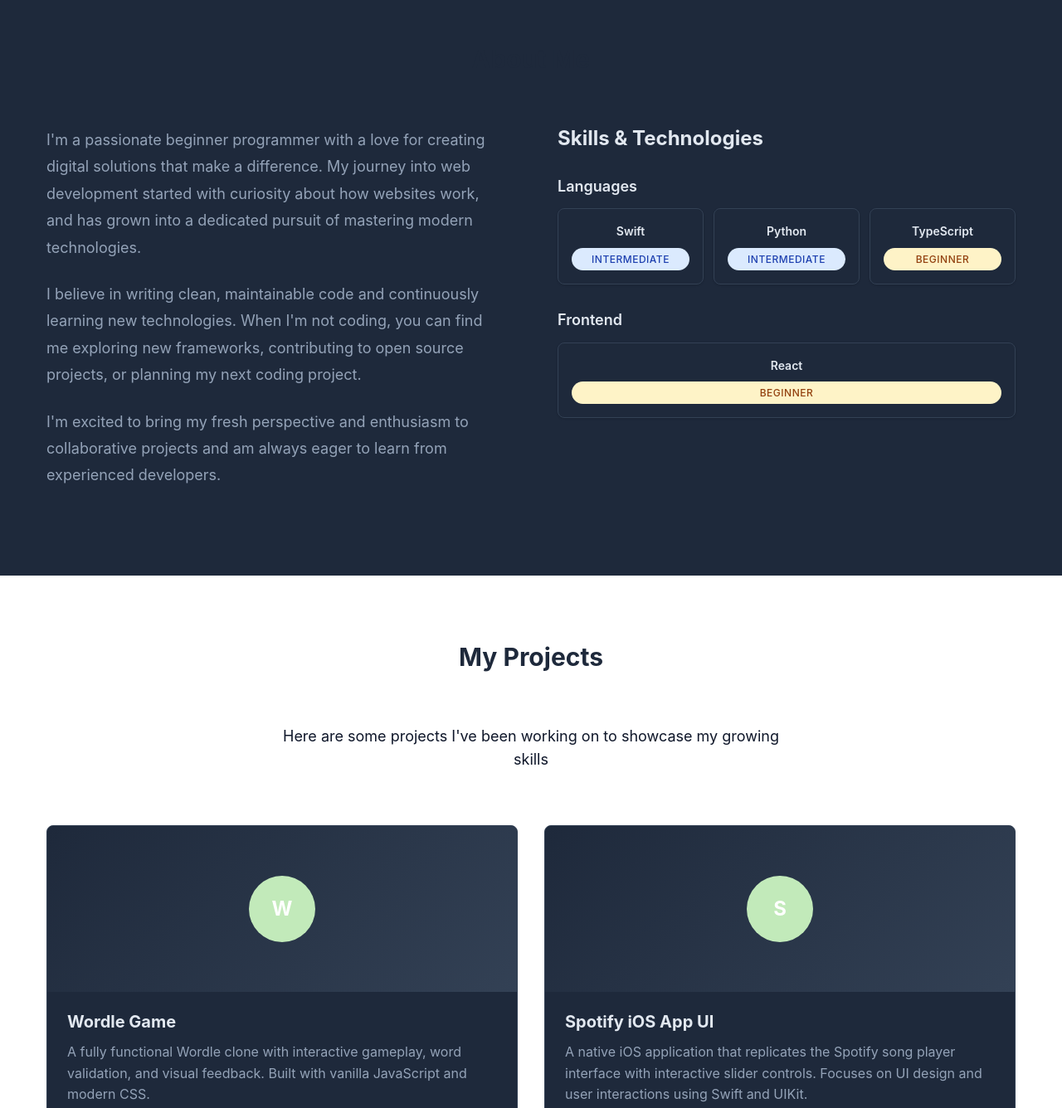
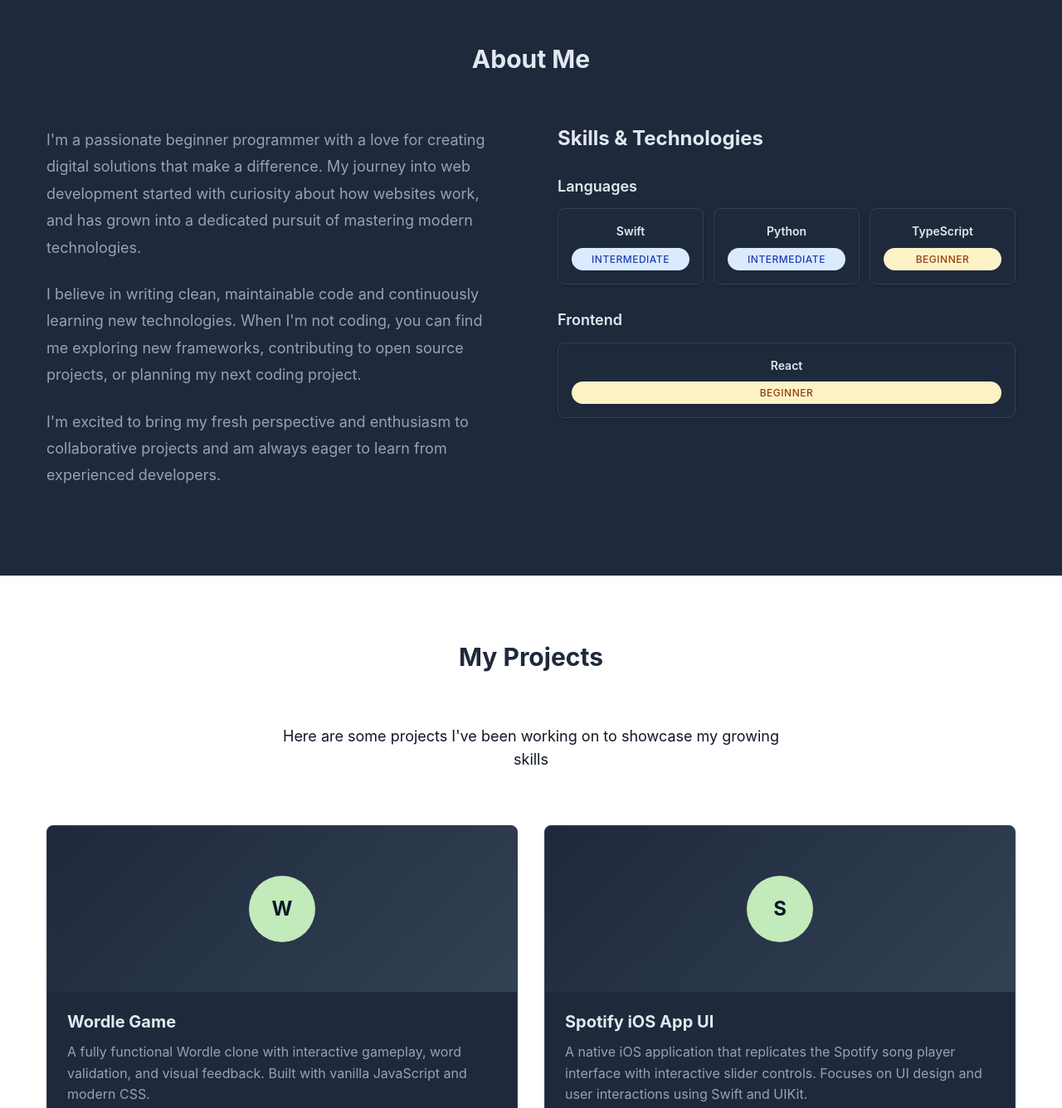
Before and after one commit to andrewpi9/andrewpi9.github.io, a React (Vite) app in the folder portfolio/: page / in a window 1280 px wide. Shown: the part 891-2227 px from the top of the page at 83% size. Built offline with nearby package versions, Linux system fonts and the light colour scheme.

Commit message:
fixing the about heading

```diff
--- a/portfolio/src/components/layout/Projects.css
+++ b/portfolio/src/components/layout/Projects.css
@@ -2,15 +2,17 @@
   background-color: white;
 }
 
-.section-title {
+/* Scoped to .projects: this section sits on a white background, so its heading
+   needs dark text. Left unscoped, these rules also won the cascade in .about
+   (which is --color-surface), rendering that heading invisible. */
+.projects .section-title {
   text-align: center;
   margin-bottom: var(--space-16);
   position: relative;
   color: var(--color-surface);
 }
 
-
-.section-subtitle {
+.projects .section-subtitle {
   text-align: center;
   color: var(--color-background);
   font-size: var(--text-lg);
@@ -51,7 +53,9 @@
   display: flex;
   align-items: center;
   justify-content: center;
-  color: white;
+  /* --color-primary and --color-accent are both #C2EABA, so this fill is flat
+     pale mint. White on it is 1.33:1; the dark background token is 12.8:1. */
+  color: var(--color-background);
   font-size: var(--text-2xl);
   font-weight: 700;
 }
```
